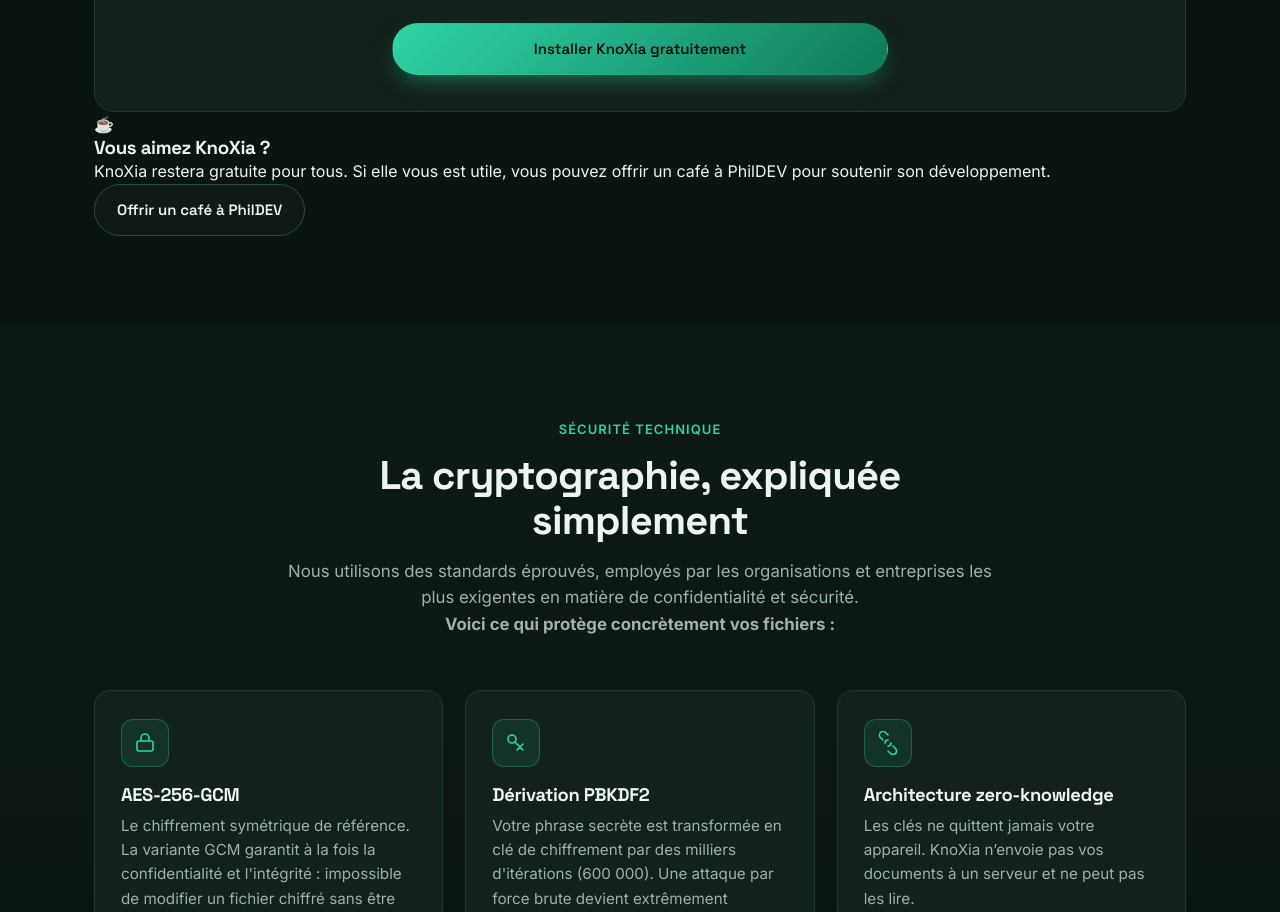
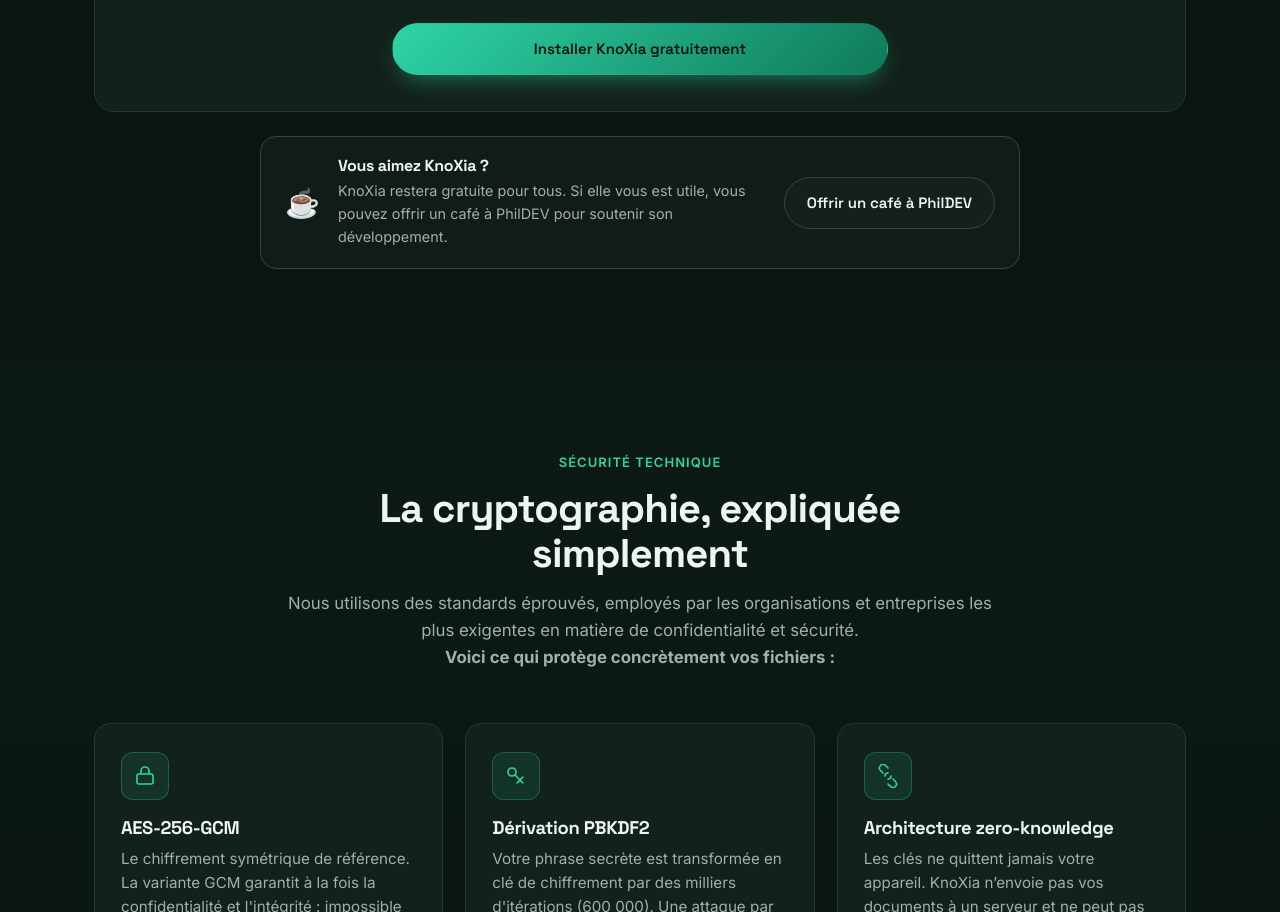
Before and after one commit to webophil/knoxia-landing, a website: page src/index.html in a window 1280 px wide. Shown: the part 3435-4347 px from the top of the page. Drawn offline with Linux system fonts and the light colour scheme.

Commit message:
Mettre en forme l’appel de soutien Ko-fi

```diff
--- a/css/styles.css
+++ b/css/styles.css
@@ -501,3 +501,23 @@
 .security-reference a:hover { text-decoration: underline; }
 @media (max-width: 820px) { .whitepaper-content { grid-template-columns: 1fr; } .whitepaper-summary { position: static; } .security-reference-grid { grid-template-columns: 1fr; } }
 @media (max-width: 600px) { .whitepaper-hero { padding: 124px 0 52px; } .whitepaper-section { padding-top: 45px; } .whitepaper-summary, .security-reference { padding: 20px; } }
+
+.support-callout {
+  display: flex;
+  align-items: center;
+  gap: 18px;
+  max-width: 760px;
+  margin: 24px auto 0;
+  padding: 20px 24px;
+  border: 1px solid var(--border-2);
+  border-radius: var(--radius);
+  background: rgba(255, 255, 255, .03);
+}
+.support-callout > div { flex: 1; }
+.support-callout h3 { margin: 0 0 4px; font-size: 1rem; }
+.support-callout p { margin: 0; color: var(--muted); font-size: .9rem; }
+.support-icon { font-size: 28px; line-height: 1; }
+@media (max-width: 620px) {
+  .support-callout { flex-direction: column; align-items: flex-start; }
+  .support-callout .btn { width: 100%; }
+}
```
